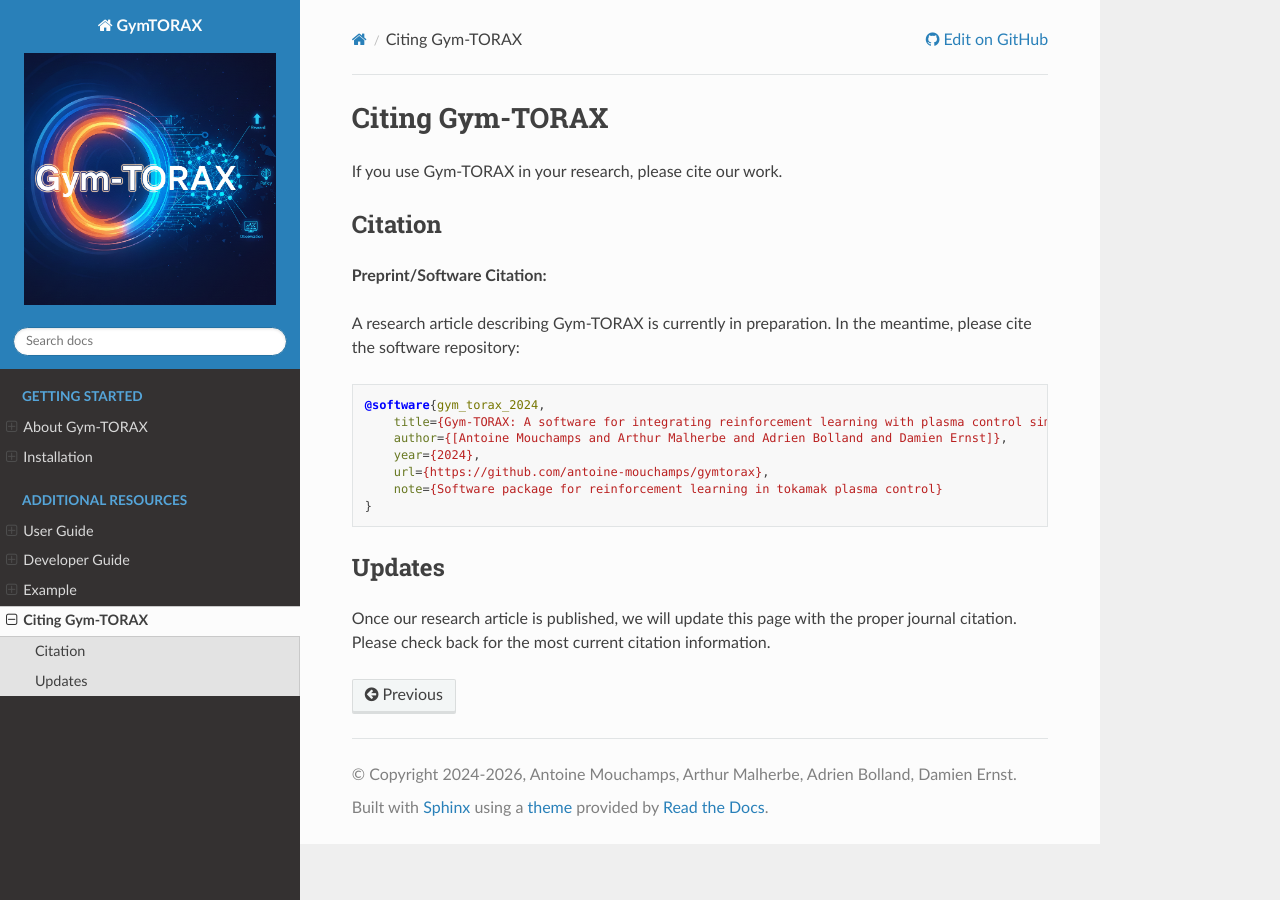
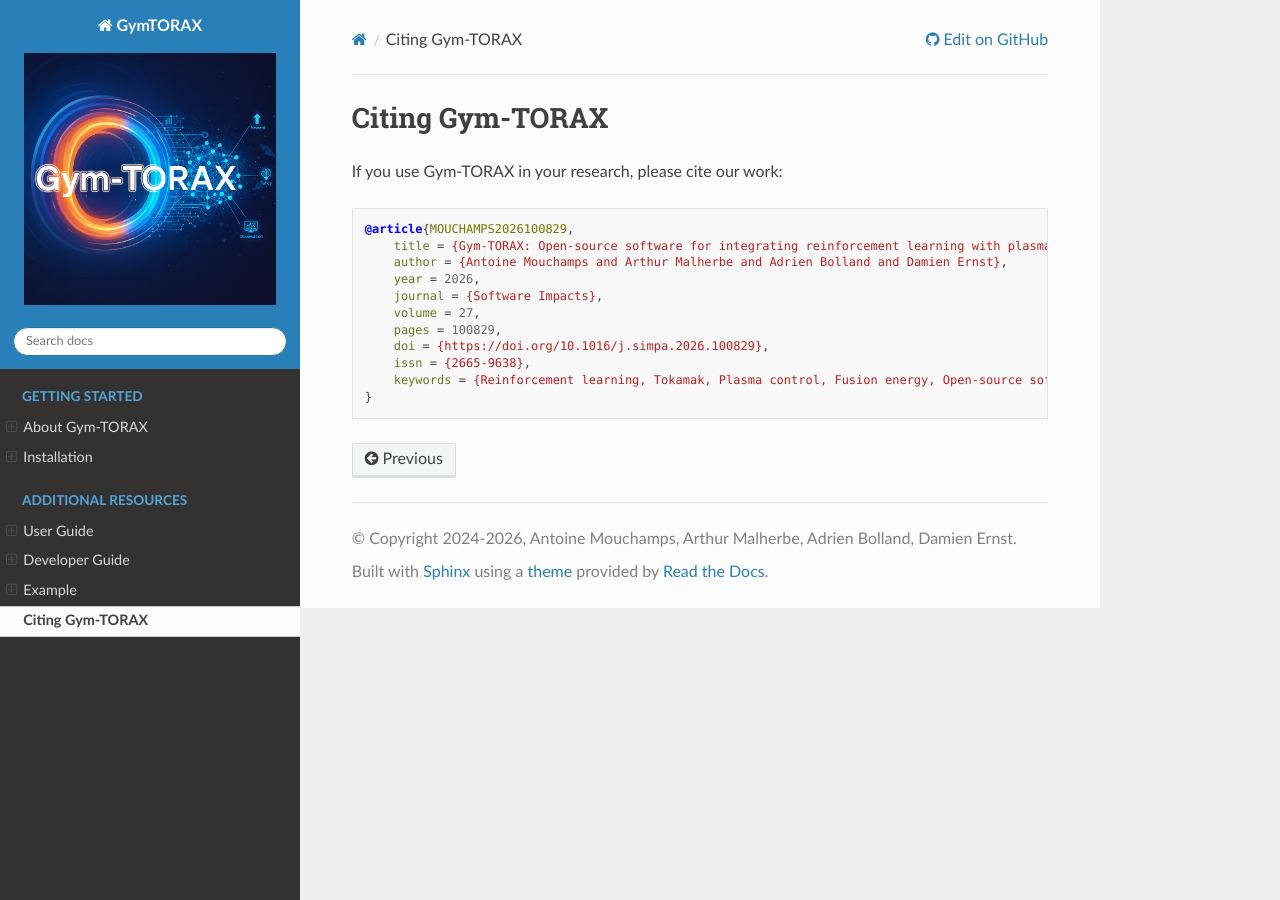
Before and after one commit to antoine-mouchamps/gymtorax, a Sphinx documentation site: the page built from docs/citing.rst, in a window 1280 px wide. Built offline with Sphinx 7.4.7 and the Read the Docs theme 3.1.0, drawn with Linux system fonts in a browser that asks for light colours.

Commit message:
Update doc for gymtorax v1.1

```diff
--- a/docs/citing.rst
+++ b/docs/citing.rst
@@ -1,26 +1,18 @@
 Citing Gym-TORAX
 =================
 
-If you use Gym-TORAX in your research, please cite our work.
-
-Citation
---------
-
-**Preprint/Software Citation:**
-
-A research article describing Gym-TORAX is currently in preparation. In the meantime, please cite the software repository:
+If you use Gym-TORAX in your research, please cite our work:
 
 .. code-block:: bibtex
 
-    @software{gym_torax_2024,
-        title={Gym-TORAX: A software for integrating reinforcement learning with plasma control simulators},
-        author={[Antoine Mouchamps and Arthur Malherbe and Adrien Bolland and Damien Ernst]},
-        year={2024},
-        url={https://github.com/antoine-mouchamps/gymtorax},
-        note={Software package for reinforcement learning in tokamak plasma control}
+    @article{MOUCHAMPS2026100829,
+        title = {Gym-TORAX: Open-source software for integrating reinforcement learning with plasma control simulators in tokamak research},
+        author = {Antoine Mouchamps and Arthur Malherbe and Adrien Bolland and Damien Ernst},
+        year = 2026,
+        journal = {Software Impacts},
+        volume = 27,
+        pages = 100829,
+        doi = {https://doi.org/10.1016/j.simpa.2026.100829},
+        issn = {2665-9638},
+        keywords = {Reinforcement learning, Tokamak, Plasma control, Fusion energy, Open-source software}
     }
-
-Updates
--------
-
-Once our research article is published, we will update this page with the proper journal citation. Please check back for the most current citation information.
--- a/docs/developer_guide/environment_design.rst
+++ b/docs/developer_guide/environment_design.rst
@@ -41,6 +41,12 @@
 
 .. autoclass:: gymtorax.action_handler.NbiAction
 
+.. autoclass:: gymtorax.action_handler.GenericHeatAction
+
+.. autoclass:: gymtorax.action_handler.GasPuffAction
+
+.. autoclass:: gymtorax.action_handler.PelletAction
+
 Observation Handling
 --------------------
 
--- a/docs/example/results.rst
+++ b/docs/example/results.rst
@@ -1,5 +1,9 @@
 Results
 ===========
+
+.. note::
+
+   The numerical results and figures on this page were obtained with Gym-TORAX v1.0, which was based on TORAX 1.0. Since v1.1, Gym-TORAX runs on TORAX 1.4, whose additional physics and fixes change the simulation outcomes. These values are therefore no longer up to date: expected returns differ, and the PI controller gains reported in the previous section would need to be re-optimized.
 
 The expected return obtained for each policy is given in :numref:`tab:results`.
 
```
